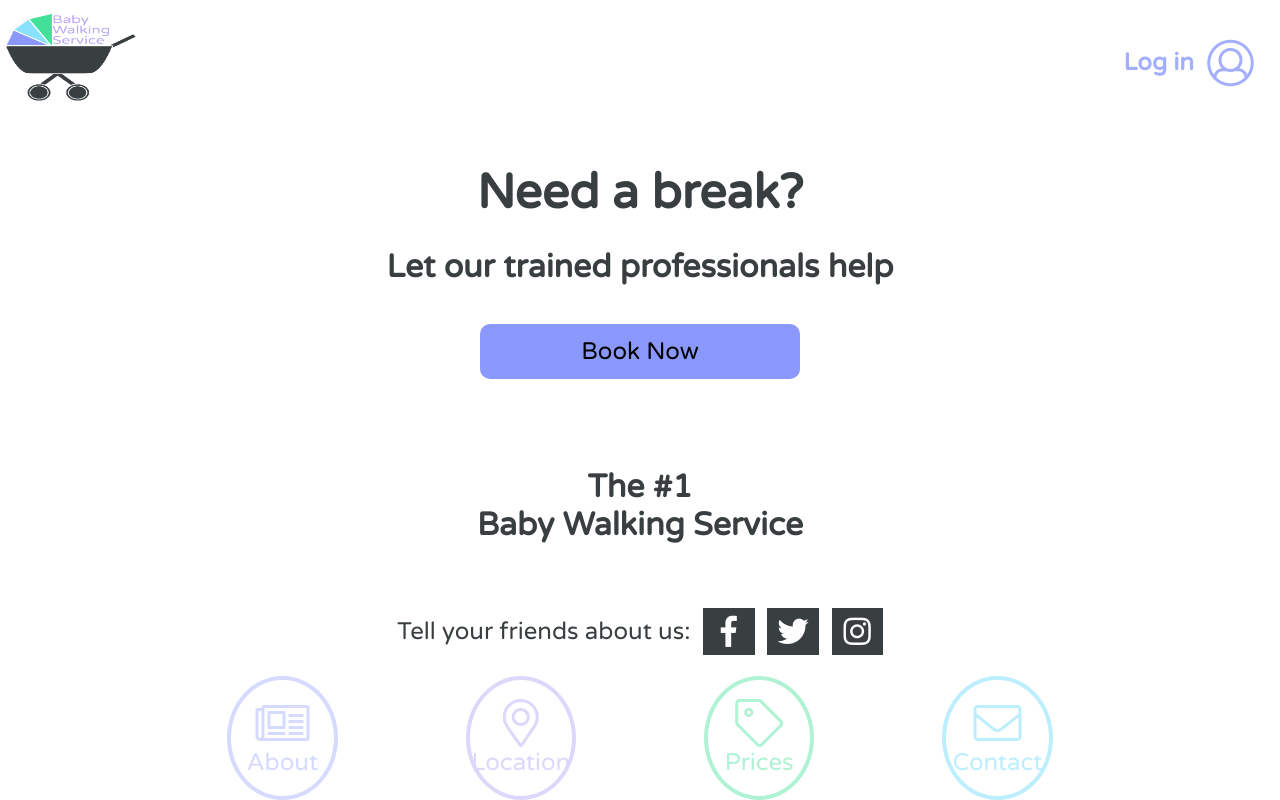
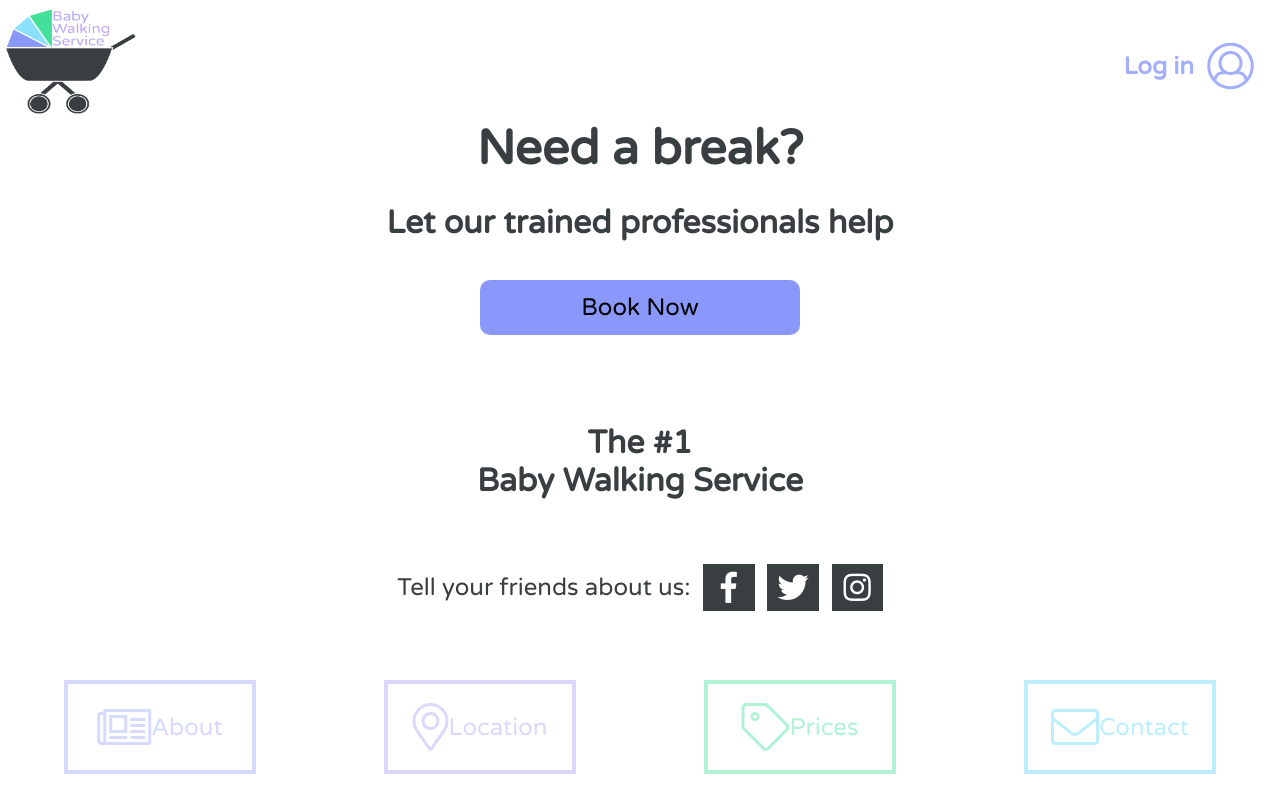
Before and after one commit to CharliedeKerckhove/BabyWalkingService, a PHP site: page / in a window 1280 px wide. Run offline with PHP 8.4, Linux system fonts and the light colour scheme; data comes from the database, SQL or seed files in the repository; data that the repository does not hold is empty; some libraries are stand-ins or nearby versions.

Commit message:
insert modal and css work to correct positioning

```diff
--- a/ajax/loadEvents.php
+++ b/ajax/loadEvents.php
@@ -15,8 +15,9 @@ $result = $smt1->fetchAll();
 foreach($result as $row){
     $data[] = array(
         'id' => $row['BookingID'],
-        'start' => $row['BookingDate'] . " " . $row['BookingTime'],
-        'title' => $row['Length'] . "Hr " . $row['ServiceName']
+        'start' => $row['StartDate'],
+        'end' => $row['EndDate'],
+        'title' => $row['ServiceName']
     );
 
 }
--- a/css/index.css
+++ b/css/index.css
@@ -9,36 +9,35 @@
 /*computer specific styles*/
 /*structure of pages*/
 header {
-  padding-top: .5%;
-  height: 100px;
+  height: 15vh;
   width: 100%;
-  position: fixed;
   top: 0;
   left: 0;
   display: flex;
   justify-content: space-between;
   align-content: center;
-  z-index: 1;
   background: transparent;
   font-family: "Varela Round", sans-serif; }
 
 body {
   position: fixed !important;
-  top: 100px !important;
-  height: 75% !important;
-  width: 100% !important; }
+  height: 100vh !important;
+  width: 100% !important;
+  font-family: "Open Sans", sans-serif; }
 
 footer {
+  height: 15vh;
   width: 100% !important;
   position: fixed;
   bottom: 0; }
 
 .content {
-  height: 100%;
+  height: 70vh;
   position: relative;
   display: flex;
   flex-flow: column;
-  align-items: center; }
+  align-items: center;
+  overflow-y: auto; }
 
 @media only screen and (min-width: 480px) {
   .content {
@@ -145,7 +144,7 @@ button {
     color: #8A98FC; }
 
 /* Full-width input fields */
-input[type=text], input[type=password], input[type=email] {
+input[type=text], input[type=password], input[type=email], input[type=date] {
   width: 100%;
   padding: 12px 20px;
   margin: 8px 0;
@@ -154,7 +153,7 @@ input[type=text], input[type=password], input[type=email] {
   box-sizing: border-box; }
 
 @media only screen and (min-width: 480px) {
-  input[type=text], input[type=password], input[type=email] {
+  input[type=text], input[type=password], input[type=email], input[type=date] {
     width: 60% !important; } }
 /* Extra styles for the cancel button */
 .cancelbtn {
@@ -181,8 +180,7 @@ img.avatar {
   flex-direction: column; }
 
 span.psw {
-  float: right;
-  padding-top: 16px; }
+  float: right; }
 
 /* The Modal (background) */
 .modal {
@@ -196,10 +194,8 @@ span.psw {
   top: 0;
   width: 100%;
   /* Full width */
-  height: 100%;
+  height: 60vh;
   /* Full height */
-  overflow: auto;
-  /* Enable scroll if needed */
   background-color: black;
   /* Fallback color */
   background-color: rgba(0, 0, 0, 0.4);
@@ -258,7 +254,7 @@ span.psw {
 
 @media only screen and (min-width: 480px) {
   #hometitle {
-    margin-top: 5%; } }
+    margin-top: 0; } }
 #homesubtitle {
   margin-top: 5%; }
 
@@ -816,7 +812,6 @@ select {
 .staffTbl {
   margin-left: 1%;
   margin-right: 1%;
-  margin-top: 2%;
   width: 98%;
   border-collapse: collapse;
   font-family: sans-serif; }
@@ -856,8 +851,7 @@ select {
   border-style: solid;
   border-color: #BAA8F7;
   border-width: 2px;
-  width: 30%;
-  height: 70vh; }
+  width: 30%; }
 
 .facilityList {
   font-family: "Open Sans", sans-serif;
@@ -950,6 +944,11 @@ select {
   display: block;
   margin: auto; }
 
+.eventCont {
+  display: flex;
+  align-items: center;
+  justify-content: space-between; }
+
 /*footer navigation*/
 ul {
   display: flex;
@@ -1023,11 +1022,9 @@ ul {
   .navigation {
     border-style: solid;
     border-width: 4px;
-    border-radius: 50%;
-    width: 8%;
+    width: 25%;
     padding-top: 1.5%;
     padding-bottom: 1.5%;
-    margin: 0%;
     margin-left: 5%;
     margin-right: 5%;
     cursor: pointer; } }
@@ -1046,16 +1043,18 @@ ul {
   .navigation2 {
     border-style: solid;
     border-width: 4px;
-    border-radius: 50%;
-    width: 8%;
-    padding-top: 1.5%;
-    padding-bottom: 1.5%;
+    width: 25%;
+    padding-top: 1%;
+    padding-bottom: 1%;
     margin: 1%;
     margin-left: 5%;
     margin-right: 5%;
     cursor: pointer; } }
 a {
+  display: flex;
+  align-items: center;
   text-align: center;
+  justify-content: center;
   color: inherit;
   text-decoration: inherit; }
 
--- a/includes/nav.php
+++ b/includes/nav.php
@@ -1,21 +1,21 @@
 <ul>
     <li class = "navigation" id = "homeabout">
-        <a href = "index.php?p=about"><i class="fal fa-newspaper"></i><br>
+        <a href = "index.php?p=about"><i class="fal fa-newspaper"></i>
         About</a>
     </li>
 
     <li class = "navigation" id = "homelocation">
-        <a href = "index.php?p=location"><i class="fal fa-map-marker-alt"></i><br>
+        <a href = "index.php?p=location"><i class="fal fa-map-marker-alt"></i>
         Location</a>
     </li>
 
     <li class = "navigation" id = "homeprices">
-        <a href = "index.php?p=prices"><i class="fal fa-tag"></i><br>
+        <a href = "index.php?p=prices"><i class="fal fa-tag"></i>
         Prices</a>
     </li>
 
     <li class = "navigation" id = "homecontact">
-        <a href = "index.php?p=contact"><i class="fal fa-envelope"></i><br>
+        <a href = "index.php?p=contact"><i class="fal fa-envelope"></i>
         Contact</a>
     </li>
 </ul>
--- a/pages/locations.php
+++ b/pages/locations.php
@@ -18,6 +18,7 @@ $query2="SELECT * FROM `locations`  ";//Query stub
 $smt2 = $DBH->prepare($query2);
 $smt2->execute();
 ?>
+<div class="content">
     <div class="locationContent">
         <div id="msg">
         </div>
@@ -64,3 +65,4 @@ $smt2->execute();
             </div>
         </main>
     </div>
+</div>
--- a/pages/staff.php
+++ b/pages/staff.php
@@ -5,6 +5,7 @@ $tableheader = false;
 $smt = $DBH->prepare($query);
 $smt->execute();
 ?>
+<div class="content">
 	<div class="tableContainer">
 		<table class="staffTbl">
 		<?php while($row=$smt->fetch(PDO::FETCH_ASSOC)){
@@ -24,3 +25,5 @@ $smt->execute();
 			}
 		?>
 		</table>
+	</div>
+</div>
--- a/scss/admin.scss
+++ b/scss/admin.scss
@@ -6,7 +6,6 @@
 .staffTbl{
     margin-left: 1%;
     margin-right: 1%;
-    margin-top: 2%;
     width: 98%;
     border-collapse: collapse;
     font-family: sans-serif;
@@ -51,7 +50,6 @@
     border-color: $pink;
     border-width: 2px;
     width: 30%;
-    height: 70vh;
 }
 .facilityList{
     font-family: $ffb;
@@ -148,3 +146,8 @@
     display: block;
     margin: auto;
 }
+.eventCont {
+    display: flex;
+    align-items: center;
+    justify-content: space-between;
+}
--- a/scss/basics.scss
+++ b/scss/basics.scss
@@ -1,36 +1,35 @@
 /*structure of pages*/
 
 header {
-    padding-top: .5%;
-    height: 100px;
+    height: 15vh;
     width: 100%;
-    position: fixed;
     top: 0;
     left: 0;
     display: flex;
     justify-content: space-between;
     align-content: center;
-    z-index: 1;
     background: transparent;
     font-family: $ffh;
 }
 body {
     position: fixed !important;
-    top: 100px !important;
-    height: 75% !important;
+    height: 100vh !important;
     width: 100% !important;
+    font-family: $ffb;
 }
 footer {
+    height: 15vh;
     width: 100% !important;
     position: fixed;
     bottom: 0;
 }
 .content {
-    height: 100%;
+    height: 70vh;
     position: relative;
     display: flex;
     flex-flow: column;
     align-items: center;
+    overflow-y: auto;
 }
 @include computer {
     .content {
--- a/scss/footer.scss
+++ b/scss/footer.scss
@@ -76,11 +76,9 @@ ul {
         .navigation {
             border-style: solid;
             border-width: 4px;
-            border-radius: 50%;
-            width: 8%;
+            width: 25%;
             padding-top: 1.5%;
             padding-bottom: 1.5%;
-            margin: 0%;
             margin-left: 5%;
             margin-right: 5%;
             cursor: pointer;
@@ -101,10 +99,9 @@ ul {
         .navigation2 {
             border-style: solid;
             border-width: 4px;
-            border-radius: 50%;
-            width: 8%;
-            padding-top: 1.5%;
-            padding-bottom: 1.5%;
+            width: 25%;
+            padding-top: 1%;
+            padding-bottom: 1%;
             margin: 1%;
             margin-left: 5%;
             margin-right: 5%;
@@ -112,7 +109,10 @@ ul {
         }
 }
 a {
+    display: flex;
+    align-items: center;
     text-align: center;
+    justify-content: center;
     color: inherit;
     text-decoration: inherit;
 }
--- a/scss/header.scss
+++ b/scss/header.scss
@@ -23,7 +23,7 @@
 // Adapted from w3schools
 // https://www.w3schools.com/howto/tryit.asp?filename=tryhow_css_login_form_modal
         /* Full-width input fields */
-        input[type=text], input[type=password], input[type=email] {
+        input[type=text], input[type=password], input[type=email], input[type=date]{
           width: 100%;
           padding: 12px 20px;
           margin: 8px 0;
@@ -32,7 +32,7 @@
           box-sizing: border-box;
         }
         @include computer {
-            input[type=text], input[type=password], input[type=email]{
+            input[type=text], input[type=password], input[type=email], input[type=date]{
                 width: 60% !important;
             }
         }
@@ -66,7 +66,6 @@
         }
         span.psw {
           float: right;
-          padding-top: 16px;
         }
 
         /* The Modal (background) */
@@ -77,8 +76,7 @@
           left: 0;
           top: 0;
           width: 100%; /* Full width */
-          height: 100%; /* Full height */
-          overflow: auto; /* Enable scroll if needed */
+          height: 60vh; /* Full height */
           background-color: rgb(0,0,0); /* Fallback color */
           background-color: rgba(0,0,0,0.4); /* Black w/ opacity */
           padding-top: 60px;
--- a/scss/home.scss
+++ b/scss/home.scss
@@ -4,7 +4,7 @@
 }
 @include computer {
     #hometitle{
-        margin-top: 5%;
+        margin-top: 0;
     }
 }
 #homesubtitle {
```
Also changed, not shown: includes/adminnav.php (+4 -4 lines), includes/carernav.php (+4 -4 lines), pages/booked.php (+5 -5 lines), pages/booking.php (+8 -8 lines), pages/bookings.php (+4 -4 lines), pages/rota.php (+59 -13 lines), sql/BabyWalking.sql (+21 -20 lines), 1 other file. Lines whose indentation alone changed are shown as unchanged.
